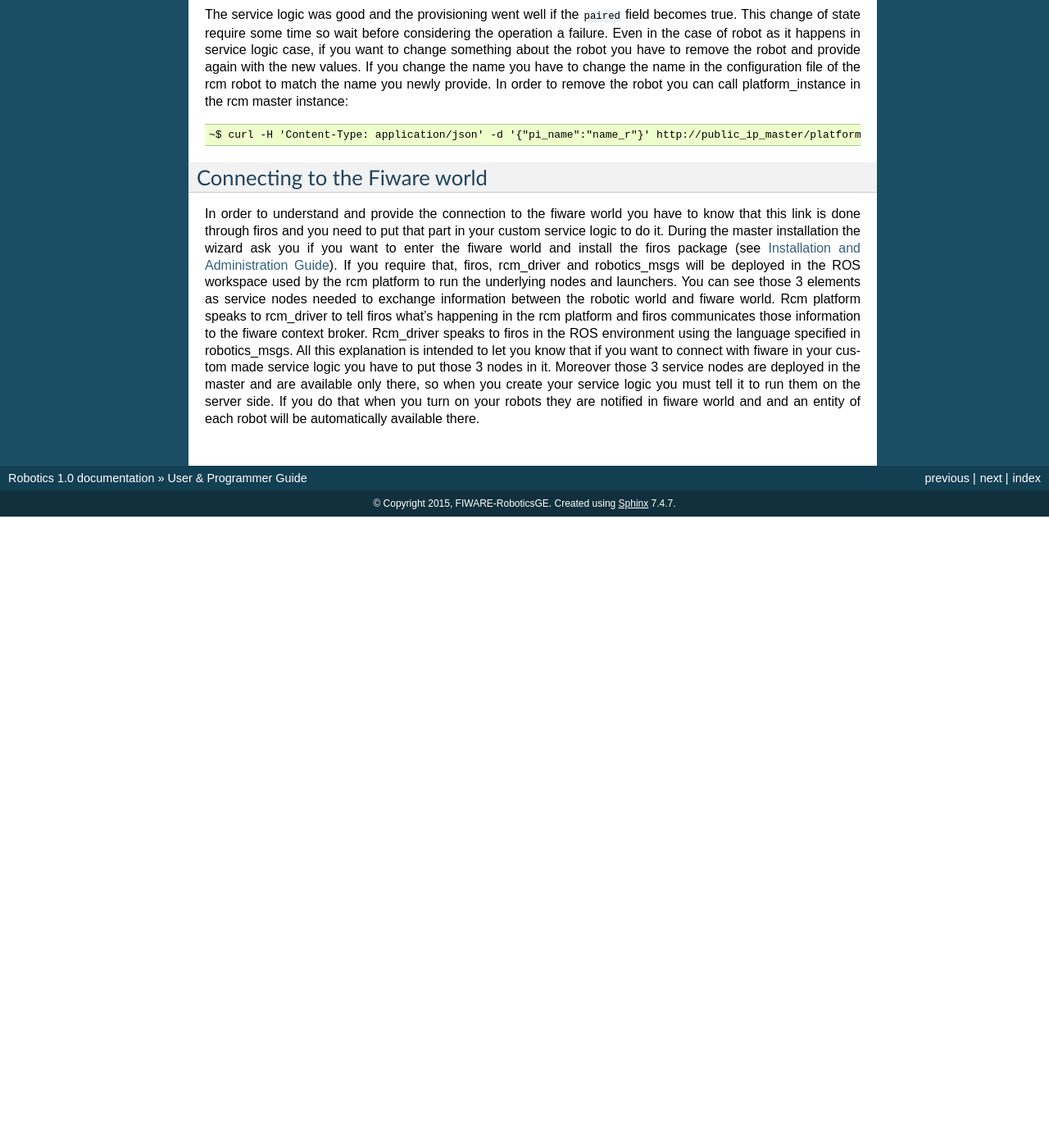
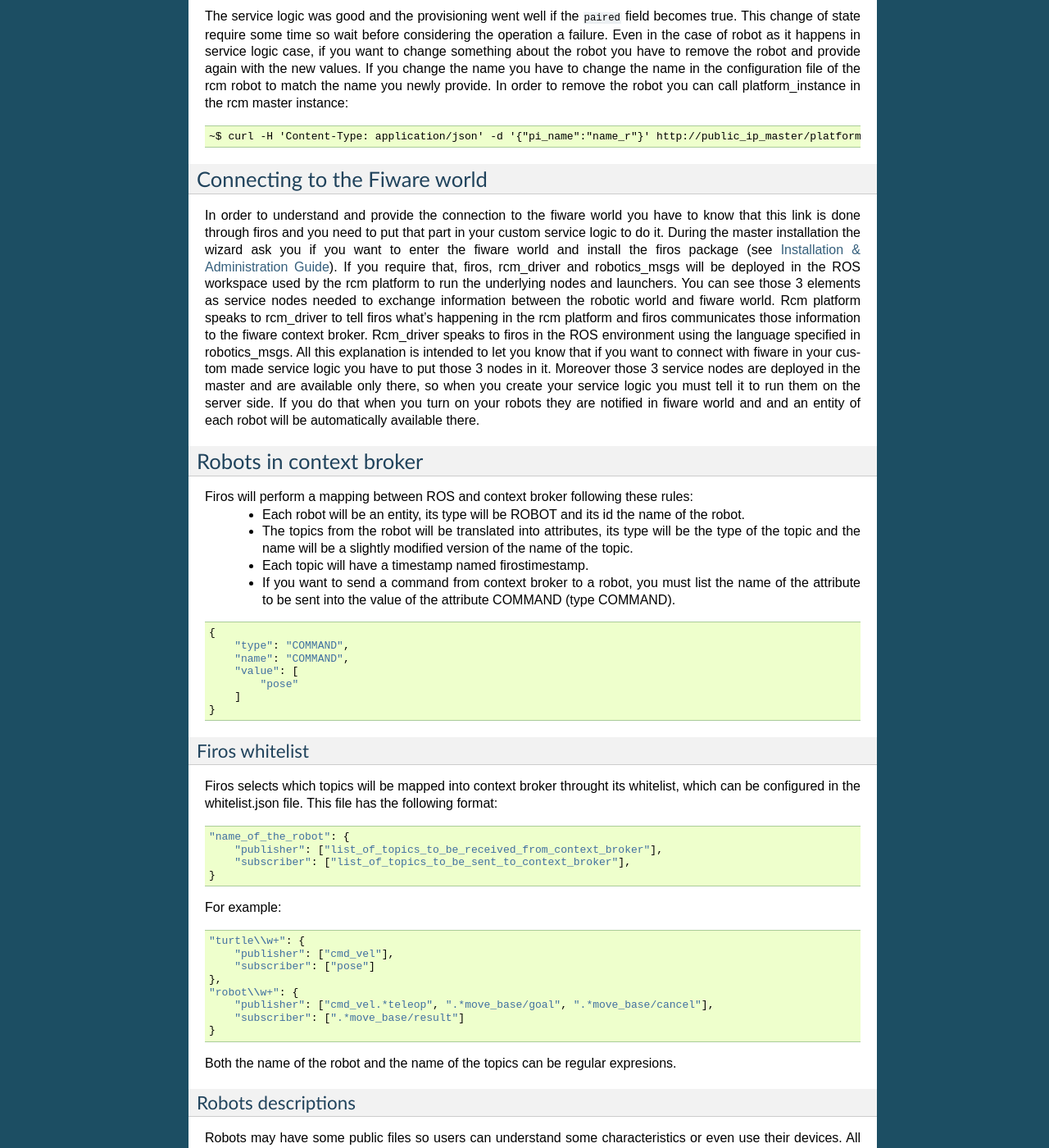
Before and after one commit to FIWARE-RoboticsGE/Robotics, a Sphinx documentation site: the page built from docs/u_and_p_guide.rst, in a window 1280 px wide and 1400 px high, scrolled down 3537 px. Shown: the whole window at 82% size. Built offline with Sphinx 7.4.7, drawn with Linux system fonts in a browser that asks for light colours; before the commit the page ends 4167 px from its top, so only the background shows below that; some of the changed text lies outside the part shown.

Commit message:
Improvements and minor fixes to I&A guide, U&P guide and readme.md.

```diff
--- a/docs/u_and_p_guide.rst
+++ b/docs/u_and_p_guide.rst
@@ -300,3 +300,79 @@ available only there, so when you create your service logic you must tell it
 to run them on the server side.
 If you do that when you turn on your robots they are notified in fiware
 world and and an entity of each robot will be automatically available there.
+
+------------------------
+Robots in context broker
+------------------------
+
+Firos will perform a mapping between ROS and context broker following these rules:
+    - Each robot will be an entity, its type will be ROBOT and its id the name of the robot.
+    - The topics from the robot will be translated into attributes, its type will be
+      the type of the topic and the name will be a slightly modified version of the
+      name of the topic.
+    - Each topic will have a timestamp named firostimestamp.
+    - If you want to send a command from context broker to a robot, you must list the
+      name of the attribute to be sent into the value of the attribute COMMAND (type COMMAND).
+
+::
+
+        {
+            "type": "COMMAND",
+            "name": "COMMAND",
+            "value": [
+                "pose"
+            ]
+        }
+
+Firos whitelist
+===============
+Firos selects which topics will be mapped into context broker throught its whitelist, which
+can be configured in the whitelist.json file. This file has the following format:
+
+::
+
+    "name_of_the_robot": {
+        "publisher": ["list_of_topics_to_be_received_from_context_broker"],
+        "subscriber": ["list_of_topics_to_be_sent_to_context_broker"],
+    }
+
+For example:
+
+::
+
+    "turtle\\w+": {
+        "publisher": ["cmd_vel"],
+        "subscriber": ["pose"]
+    },
+    "robot\\w+": {
+        "publisher": ["cmd_vel.*teleop", ".*move_base/goal", ".*move_base/cancel"],
+        "subscriber": [".*move_base/result"]
+    }
+
+Both the name of the robot and the name of the topics can be regular expresions.
+
+Robots descriptions
+===================
+
+Robots may have some public files so users can understand some characteristics or even
+use their devices. All the references contained in this file can be published on the
+context broker; to do so, just configure the robotdescriptions.json file following this example:
+
+::
+
+    "turtle1": {
+        "descriptions": [
+            "http://wiki.ros.org/ROS/Tutorials/UsingRxconsoleRoslaunch",
+            "http://wiki.ros.org/ROS/Tutorials/UnderstandingNodes"
+        ]
+    }
+
+This data will be inserted in the entity as follows:
+
+::
+
+            {
+                "type": "DescriptionData",
+                "name": "descriptions",
+                "value": "http://wiki.ros.org/ROS/Tutorials/UsingRxconsoleRoslaunch||http://wiki.ros.org/ROS/Tutorials/UnderstandingNodes"
+            },
```
Also changed, not shown: other parts of docs/u_and_p_guide.rst (+4 -4 lines), README.md (+3 -1 lines), docs/i_and_a_guide.rst (+11 -11 lines).
